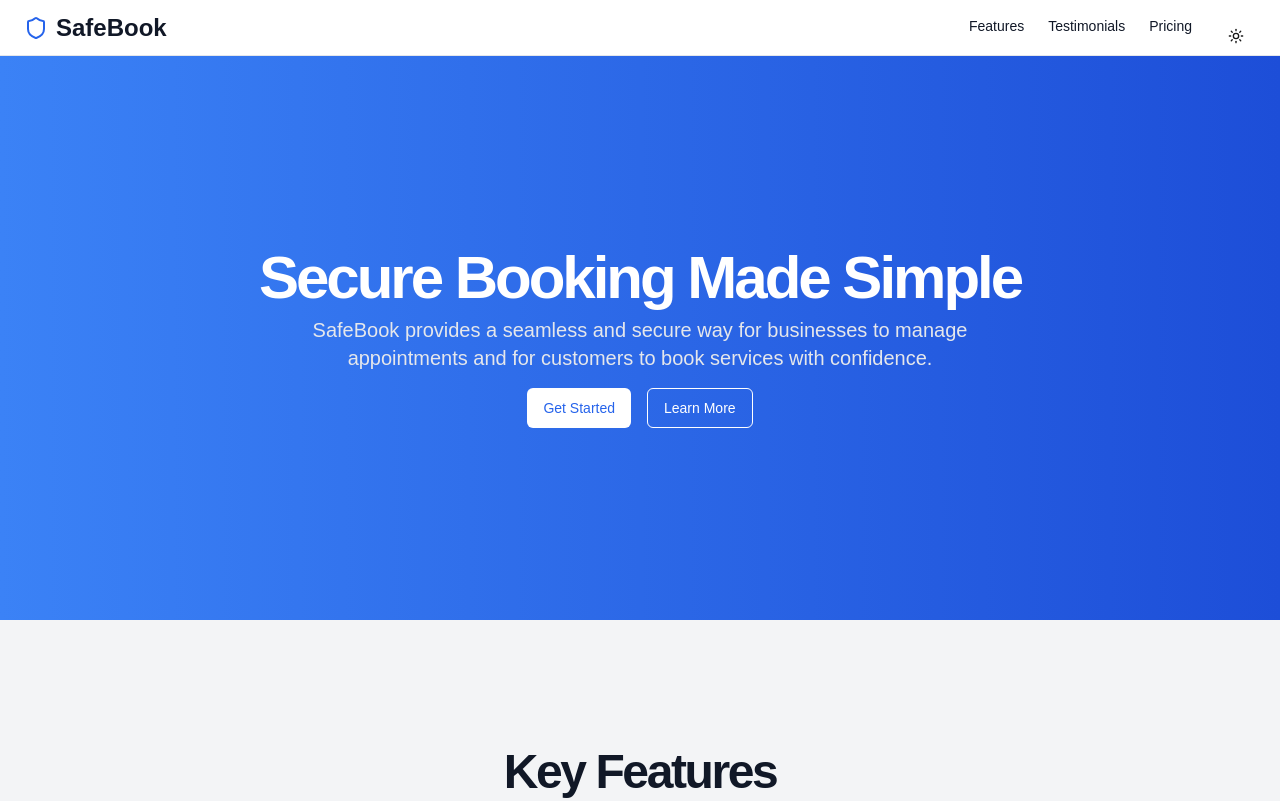
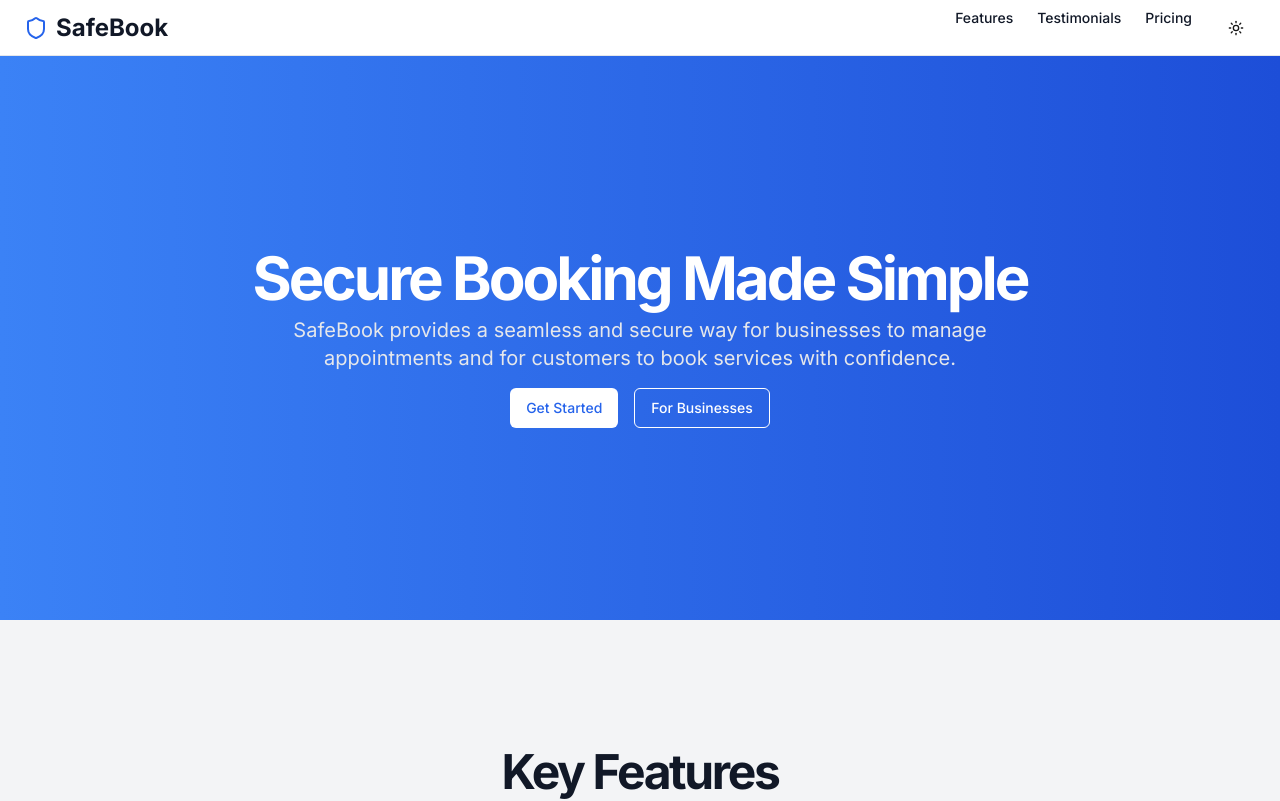
Before and after one commit to aaronaminubandado/SafeBook, a Next.js app: page / in a window 1280 px wide. Shown: the top 801 px of the page. Built offline with nearby package versions, Linux system fonts and the light colour scheme.

Commit message:
feat:changed theme provider

```diff
--- a/app/layout.tsx
+++ b/app/layout.tsx
@@ -1,34 +1,24 @@
-import type { Metadata } from "next";
-import localFont from "next/font/local";
+import { Metadata } from "next";
+import { Inter } from "next/font/google";
+import { ThemeProvider } from "@/components/theme-provider";
 import "./globals.css";
 
-const geistSans = localFont({
-  src: "./fonts/GeistVF.woff",
-  variable: "--font-geist-sans",
-  weight: "100 900",
-});
-const geistMono = localFont({
-  src: "./fonts/GeistMonoVF.woff",
-  variable: "--font-geist-mono",
-  weight: "100 900",
-});
+const inter = Inter({ subsets: ["latin"] });
 
 export const metadata: Metadata = {
-  title: "Create Next App",
-  description: "Generated by create next app",
+  title: "SafeBook",
+  description: "Secure and simple booking for businesses and customers",
 };
 
 export default function RootLayout({
   children,
-}: Readonly<{
+}: {
   children: React.ReactNode;
-}>) {
+}) {
   return (
-    <html lang="en">
-      <body
-        className={`${geistSans.variable} ${geistMono.variable} antialiased`}
-      >
-        {children}
+    <html lang="en" suppressHydrationWarning>
+      <body className={inter.className}>
+        <ThemeProvider defaultTheme="system">{children}</ThemeProvider>
       </body>
     </html>
   );
--- a/app/page.tsx
+++ b/app/page.tsx
@@ -1,12 +1,10 @@
 import Link from "next/link";
 import { Button } from "@/components/ui/button";
 import { Calendar, Clock, Users, Shield, ArrowRight } from "lucide-react";
-import { ThemeProvider } from "@/components/theme-provider";
 import { ThemeToggle } from "@/components/theme-toggle";
 
 export default function LandingPage() {
   return (
-    <ThemeProvider defaultTheme="system" storageKey="safebook-theme">
     <div className="flex flex-col min-h-screen bg-white dark:bg-gray-900 transition-colors duration-300">
       <header className="px-4 lg:px-6 h-14 flex items-center border-b border-gray-200 dark:border-gray-800">
         <Link className="flex items-center justify-center" href="#">
@@ -15,7 +13,7 @@ export default function LandingPage() {
             SafeBook
           </span>
         </Link>
-          <nav className="mt-4 ml-auto flex gap-4 sm:gap-6">
+        <nav className="ml-auto flex gap-4 sm:gap-6">
           <Link
             className="text-sm font-medium text-gray-900 dark:text-gray-200 hover:underline underline-offset-4"
             href="#features"
@@ -46,9 +44,9 @@ export default function LandingPage() {
                   Secure Booking Made Simple
                 </h1>
                 <p className="mx-auto max-w-[700px] text-gray-200 md:text-xl dark:text-gray-300">
-                    SafeBook provides a seamless and secure way for businesses
-                    to manage appointments and for customers to book services
-                    with confidence.
+                  SafeBook provides a seamless and secure way for businesses to
+                  manage appointments and for customers to book services with
+                  confidence.
                 </p>
               </div>
               <div className="space-x-4">
@@ -57,12 +55,12 @@ export default function LandingPage() {
                     Get Started
                   </Button>
                 </Link>
-                  <Link href="#features">
+                <Link href="/business/signup">
                   <Button
                     variant="outline"
                     className="text-white border-white hover:bg-white hover:text-blue-600 dark:border-gray-300 dark:text-gray-300 dark:hover:bg-gray-800 dark:hover:text-blue-400"
                   >
-                      Learn More
+                    For Businesses
                   </Button>
                 </Link>
               </div>
@@ -84,8 +82,8 @@ export default function LandingPage() {
                   Easy Scheduling
                 </h3>
                 <p className="text-gray-600 dark:text-gray-300">
-                    Effortlessly manage your calendar and allow customers to
-                    book available slots.
+                  Effortlessly manage your calendar and allow customers to book
+                  available slots.
                 </p>
               </div>
               <div className="flex flex-col items-center text-center">
@@ -104,8 +102,8 @@ export default function LandingPage() {
                   Customer Management
                 </h3>
                 <p className="text-gray-600 dark:text-gray-300">
-                    Keep track of customer information and booking history in
-                    one place.
+                  Keep track of customer information and booking history in one
+                  place.
                 </p>
               </div>
             </div>
@@ -164,23 +162,23 @@ export default function LandingPage() {
                   Basic
                 </h3>
                 <p className="text-4xl font-bold mb-4 text-gray-900 dark:text-white">
-                    $10
+                  $29
                   <span className="text-lg font-normal text-gray-600 dark:text-gray-400">
                     /month
                   </span>
                 </p>
                 <ul className="mb-6 flex-grow">
                   <li className="flex items-center mb-2 text-gray-600 dark:text-gray-300">
-                      <ArrowRight className="h-4 w-4 mr-2 text-green-500" /> Up
-                      to 100 bookings/month
+                    <ArrowRight className="h-4 w-4 mr-2 text-green-500" /> Up to
+                    100 bookings/month
                   </li>
                   <li className="flex items-center mb-2 text-gray-600 dark:text-gray-300">
-                      <ArrowRight className="h-4 w-4 mr-2 text-green-500" />{" "}
-                      Email reminders
+                    <ArrowRight className="h-4 w-4 mr-2 text-green-500" /> Email
+                    reminders
                   </li>
                   <li className="flex items-center mb-2 text-gray-600 dark:text-gray-300">
-                      <ArrowRight className="h-4 w-4 mr-2 text-green-500" />{" "}
-                      Basic reporting
+                    <ArrowRight className="h-4 w-4 mr-2 text-green-500" /> Basic
+                    reporting
                   </li>
                 </ul>
                 <Button className="w-full">Choose Plan</Button>
@@ -270,6 +268,5 @@ export default function LandingPage() {
         </nav>
       </footer>
     </div>
-    </ThemeProvider>
   );
 }
```
Lines whose indentation alone changed are shown as unchanged.
